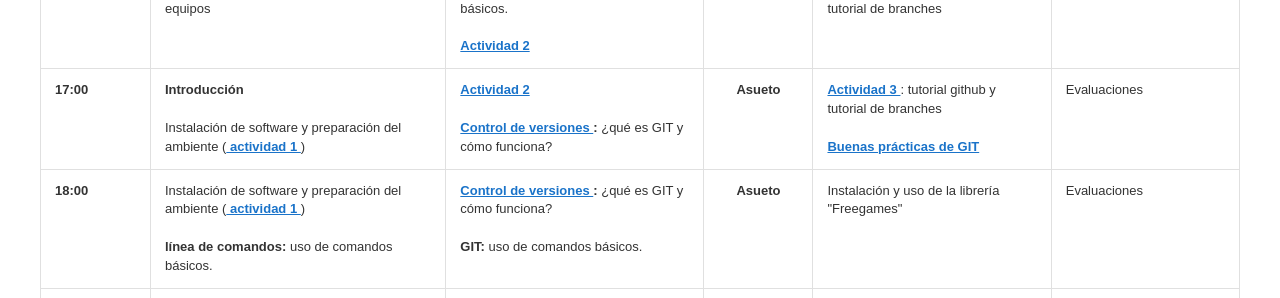
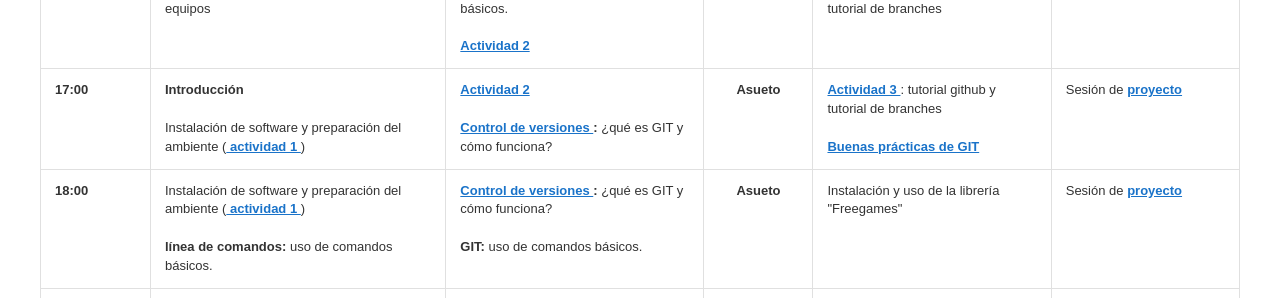
Before and after one commit to ejsanchez7/tc1005s-semanatec-arte-programacion, a plain HTML site: page index.html in a window 1280 px wide. Shown: the part 206-504 px from the top of the page. Drawn offline with Linux system fonts and the light colour scheme.

Commit message:
Fix friday activities

```diff
--- a/index.html
+++ b/index.html
@@ -73,7 +73,7 @@
             </td>
             <!-- Viernes 16:00 -->
             <td>
-              Sesión de <a href="#" class="link">proyecto</a>
+              Sesión de <a href="https://experiencia21.tec.mx/courses/702932/assignments/23667774?module_item_id=44929011" class="link" target="_blank">proyecto</a>
             </td>
           </tr>
           <tr>
@@ -140,7 +140,9 @@
               </strong>
             </td>
             <!-- Viernes 17:00 -->
-            <td>Evaluaciones</td>
+            <td>
+              Sesión de <a href="https://experiencia21.tec.mx/courses/702932/assignments/23667774?module_item_id=44929011" class="link" target="_blank">proyecto</a>
+            </td>
           </tr>
           <tr>
             <td class="row-label">18:00</td>
@@ -181,7 +183,9 @@
               Instalación y uso de la librería "Freegames"
             </td>
             <!-- Viernes 18:00 -->
-            <td>Evaluaciones</td>
+            <td>
+              Sesión de <a href="https://experiencia21.tec.mx/courses/702932/assignments/23667774?module_item_id=44929011" class="link" target="_blank">proyecto</a>
+            </td>
           </tr>
           <tr>
             <td class="row-label">Post - sesión</td>
```
